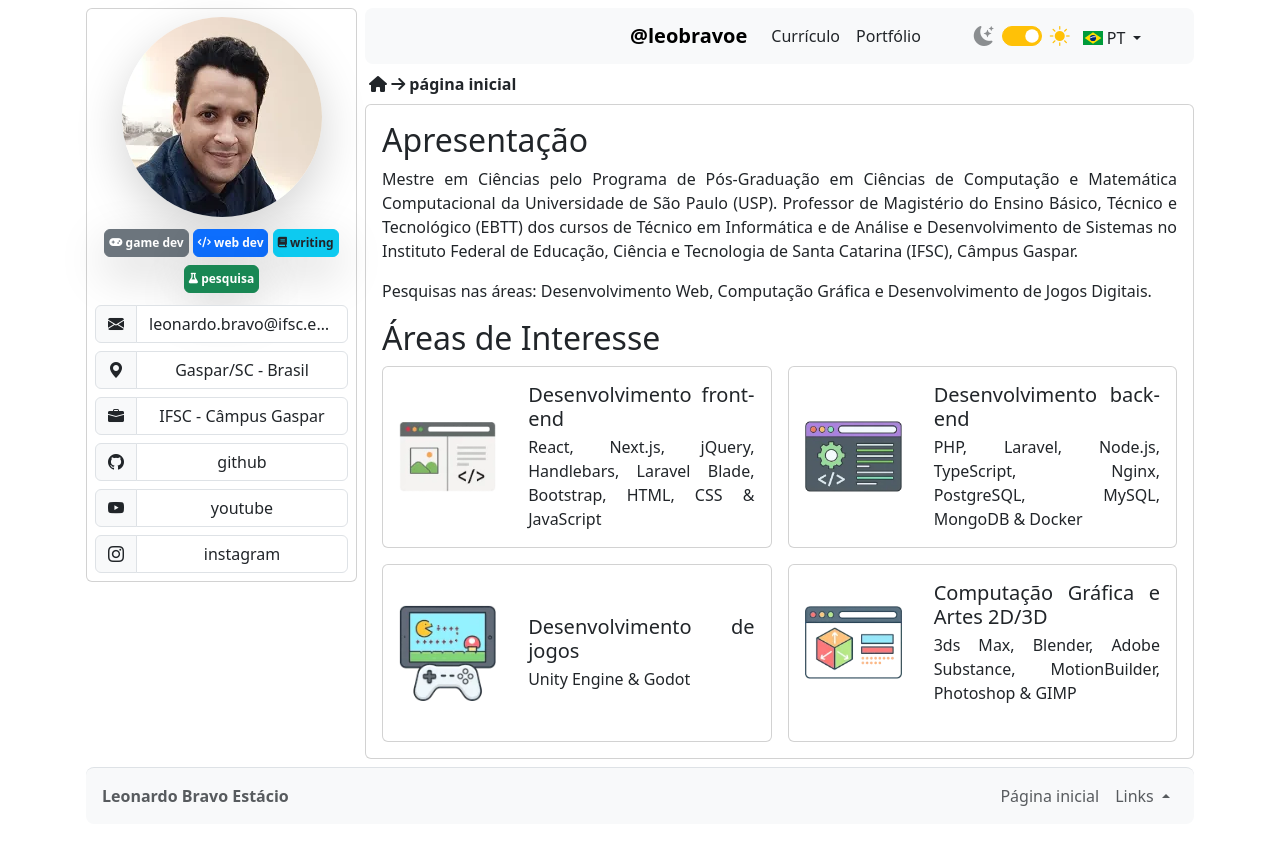
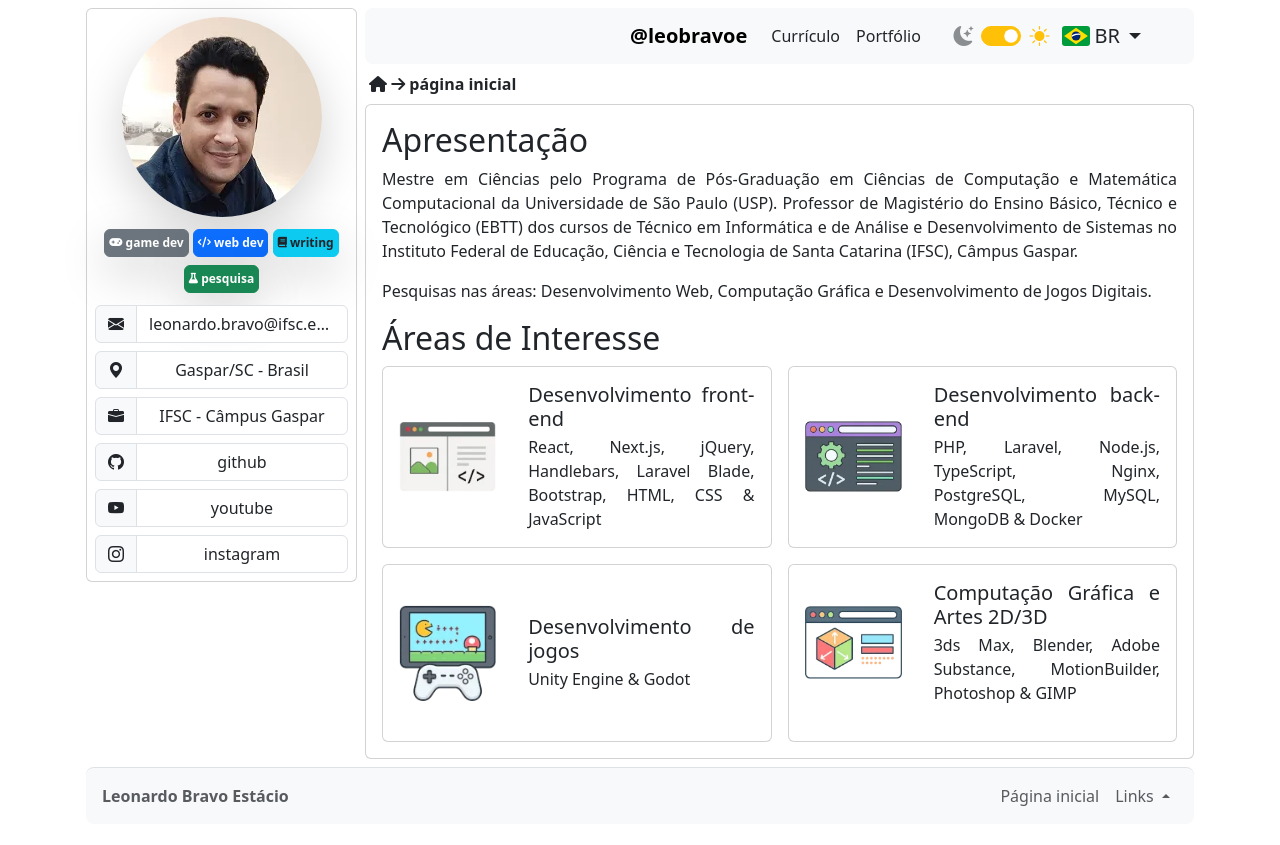
Before and after one commit to leobravoe/leobravoe.github.io, a Jekyll site: the page built from index.html, in a window 1280 px wide. Shown: the top 845 px of the page. Built offline with Jekyll 4.4.1, drawn with Linux system fonts in a browser that asks for light colours.

Commit message:
Ajustando botão de troca de idiomas

```diff
--- a/_config.yml
+++ b/_config.yml
@@ -8,7 +8,7 @@ lang: pt-br
 idiomas:
   - codigo: pt
     nome: Português
-    sigla: PT
+    sigla: BR
     html: pt-br
     og: pt_BR
     bandeira: br
--- a/_data/i18n/en.yml
+++ b/_data/i18n/en.yml
@@ -2,8 +2,6 @@
 # A key missing here falls back to the Portuguese value, so an incomplete
 # translation degrades instead of breaking the page.
 
-idioma: English
-idioma_sigla: EN
 trocar_idioma: Change language
 
 nav:
--- a/_data/i18n/pt.yml
+++ b/_data/i18n/pt.yml
@@ -2,8 +2,6 @@
 # O inglês fica em en.yml, com as mesmas chaves. Chave que faltar no en.yml
 # cai de volta para o valor daqui, então uma tradução incompleta não quebra a página.
 
-idioma: Português
-idioma_sigla: PT
 trocar_idioma: Trocar idioma
 
 nav:
--- a/_includes/assets.html
+++ b/_includes/assets.html
@@ -66,6 +66,29 @@
             opacity: 1 !important;
         }
 
+        /* Bandeiras do seletor de idioma: acompanham a fonte do contexto, para
+           ficarem da mesma altura do interruptor de tema */
+        .bandeira {
+            width: 1.4em;
+            height: 1em;
+            border-radius: .15em;
+            flex: none;
+        }
+
+        /* .btn fixa a própria fonte; aqui ela herda, para o seletor ficar na
+           mesma escala do interruptor de tema, e o menu segue a mesma medida */
+        .seletor-idioma .btn,
+        .seletor-idioma .dropdown-menu {
+            font-size: inherit;
+        }
+
+        /* sem isto o botão fica na linha de base do bloco e desce alguns pixels
+           em relação aos ícones de lua e sol */
+        .seletor-idioma {
+            display: flex;
+            align-items: center;
+        }
+
         /* Botões de navegação dentro do modal de imagem ampliada */
         #imageModal .carousel-control-prev,
         #imageModal .carousel-control-next {
--- a/_includes/bandeira.html
+++ b/_includes/bandeira.html
@@ -3,11 +3,12 @@ Bandeiras em SVG inline. Emoji de bandeira nao renderiza no Windows (o navegador
 mostra as letras do pais), por isso nao da para usar 🇧🇷 aqui.
 
 Parametros: codigo (br|gb) e id (sufixo para os ids do SVG serem unicos na pagina).
-Cada bandeira e desenhada na sua proporcao natural e encaixada numa caixa de
-20x14 com "slice", entao as duas ficam do mesmo tamanho sem distorcer.
+Cada bandeira e desenhada na sua proporcao natural e encaixada, com "slice",
+numa caixa dimensionada em em pelo CSS: ela acompanha a fonte do contexto e
+fica da mesma altura do interruptor de tema.
 {%- endcomment -%}
 {%- if include.codigo == 'br' -%}
-<svg class="bandeira" width="20" height="14" viewBox="0 0 10 7" preserveAspectRatio="xMidYMid slice"
+<svg class="bandeira" viewBox="0 0 10 7" preserveAspectRatio="xMidYMid slice"
     role="img" aria-hidden="true" focusable="false">
     <clipPath id="disco-{{ include.id }}"><circle cx="5" cy="3.5" r="1.55" /></clipPath>
     <rect width="10" height="7" fill="#009b3a" />
@@ -17,7 +18,7 @@ Cada bandeira e desenhada na sua proporcao natural e encaixada numa caixa de
         clip-path="url(#disco-{{ include.id }})" />
 </svg>
 {%- elsif include.codigo == 'gb' -%}
-<svg class="bandeira" width="20" height="14" viewBox="0 0 60 30" preserveAspectRatio="xMidYMid slice"
+<svg class="bandeira" viewBox="0 0 60 30" preserveAspectRatio="xMidYMid slice"
     role="img" aria-hidden="true" focusable="false">
     <clipPath id="uk-{{ include.id }}"><rect width="60" height="30" /></clipPath>
     <rect width="60" height="30" fill="#012169" />
--- a/_includes/seletor-idioma.html
+++ b/_includes/seletor-idioma.html
@@ -8,14 +8,14 @@ publicada aparece desabilitado, em vez de levar para um 404.
 {%- assign t = site.data.i18n[lang] | default: tp -%}
 {%- assign irmas = empty -%}
 {%- if page.ref -%}{%- assign irmas = site.pages | where: 'ref', page.ref -%}{%- endif -%}
-                                    <div class="dropdown">
+                                    <div class="dropdown seletor-idioma">
                                         <button type="button"
-                                            class="btn btn-sm dropdown-toggle d-inline-flex align-items-center gap-1 px-1 py-0"
+                                            class="btn dropdown-toggle d-inline-flex align-items-center gap-1 px-1 py-0 lh-1"
                                             data-bs-toggle="dropdown" data-bs-display="static" aria-expanded="false"
                                             aria-label="{{ t.trocar_idioma | default: tp.trocar_idioma }}">
 {%- for i in site.idiomas %}{% if i.codigo == lang %}
                                             {% include bandeira.html codigo=i.bandeira id="atual" %}
-                                            <span class="fs-6 lh-1">{{ i.sigla }}</span>
+                                            <span class="lh-1">{{ i.sigla }}</span>
 {%- endif %}{% endfor %}
                                         </button>
                                         <ul class="dropdown-menu dropdown-menu-end shadow bg-body-tertiary">
```
